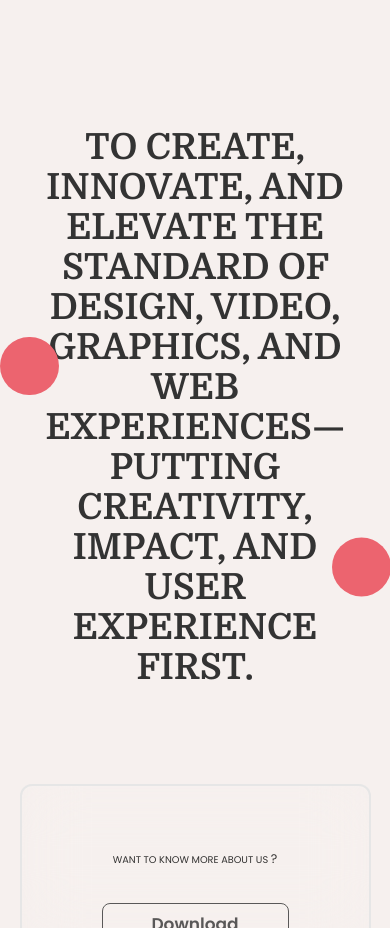
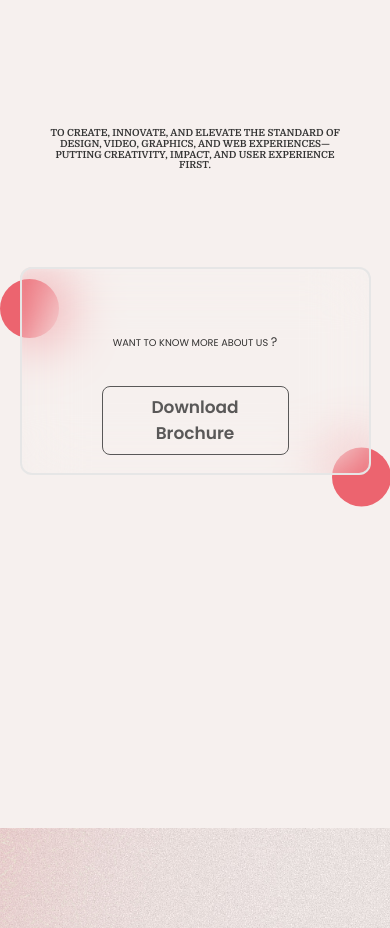
Before and after one commit to sarcaxticlarka/Redwhiskmedia, a React (Vite) app: page / in a window 390 px wide. Shown: the part 860-1788 px from the top of the page. Built offline with nearby package versions, Linux system fonts and the light colour scheme.

Commit message:
create updating

```diff
--- a/src/App.css
+++ b/src/App.css
@@ -20,3 +20,9 @@ body {
 body {
   font-family: 'Domine', serif;
 }
+
+@media screen and (max-width: 480px) {
+  .create{
+    font-size: 2.5vw;
+  }
+}
--- a/src/components/Page2.jsx
+++ b/src/components/Page2.jsx
@@ -81,7 +81,7 @@ const Page2 = () => {
       <div className="w-[15vw] absolute top-[35%] left-0 h-[15vw] bg-[#ec646f] via-[#e773d5] to-[#8ae4eb] rounded-full bg-[length:230%] bg-center"></div>
       <div className="w-[15vw] absolute top-[55%] right-0 h-[15vw] bg-[#ec646f] from-[#fcffbc] via-[#e773d5] to-[#8ae4eb] rounded-full bg-[length:230%] bg-center rotate-[270deg]"></div>
 
-      <h1 className="text-4xl font-bold mt-36 w-[80%] text-[#333333] text-center sm:text-[2.3vw]">
+      <h1 className="create text-4xl font-bold mt-36 w-[80%] text-[#333333] text-center sm:text-[2.3vw]">
         TO CREATE, INNOVATE, AND ELEVATE THE STANDARD OF DESIGN, VIDEO, GRAPHICS,
         AND WEB EXPERIENCES—PUTTING CREATIVITY, IMPACT, AND USER EXPERIENCE FIRST.
       </h1>
```
